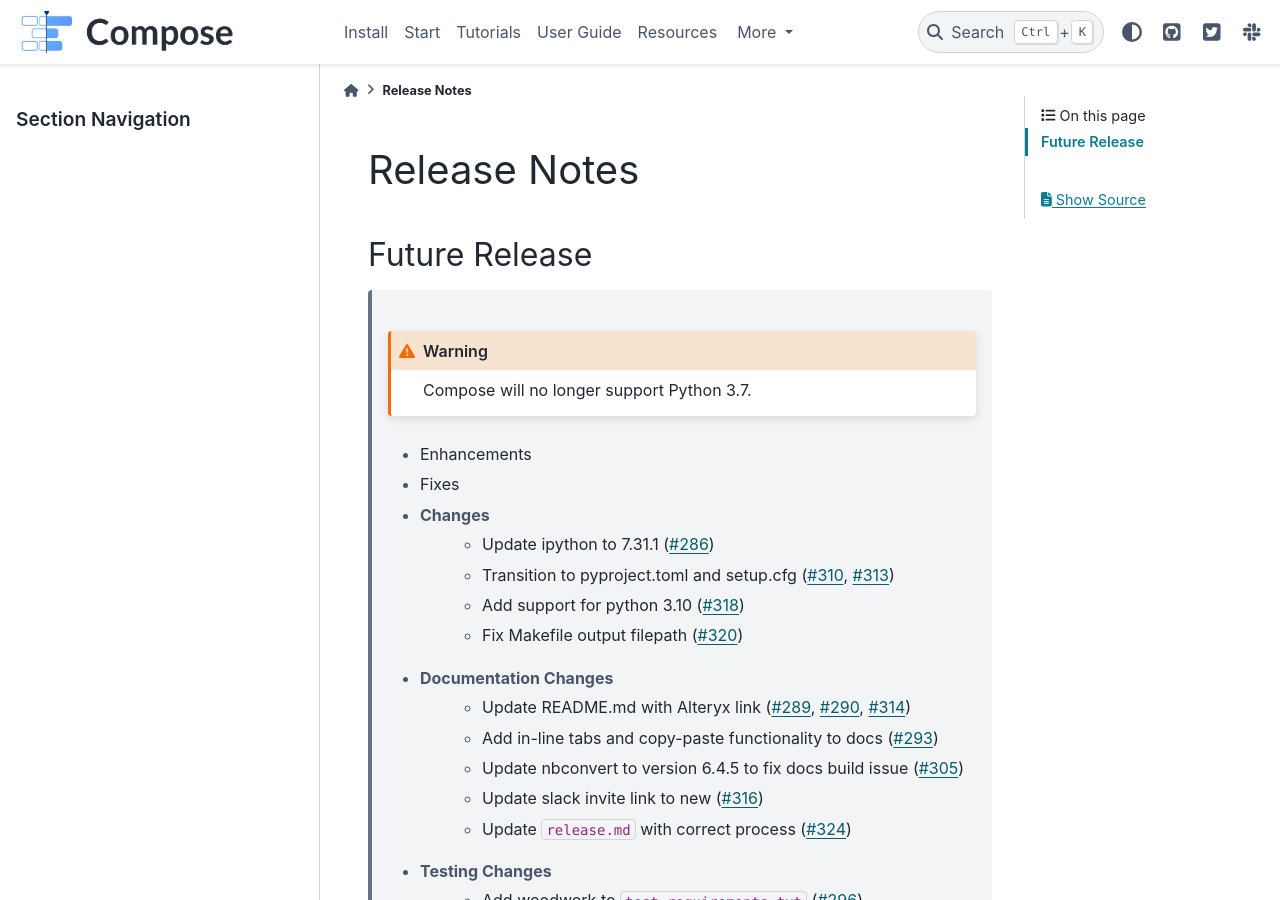
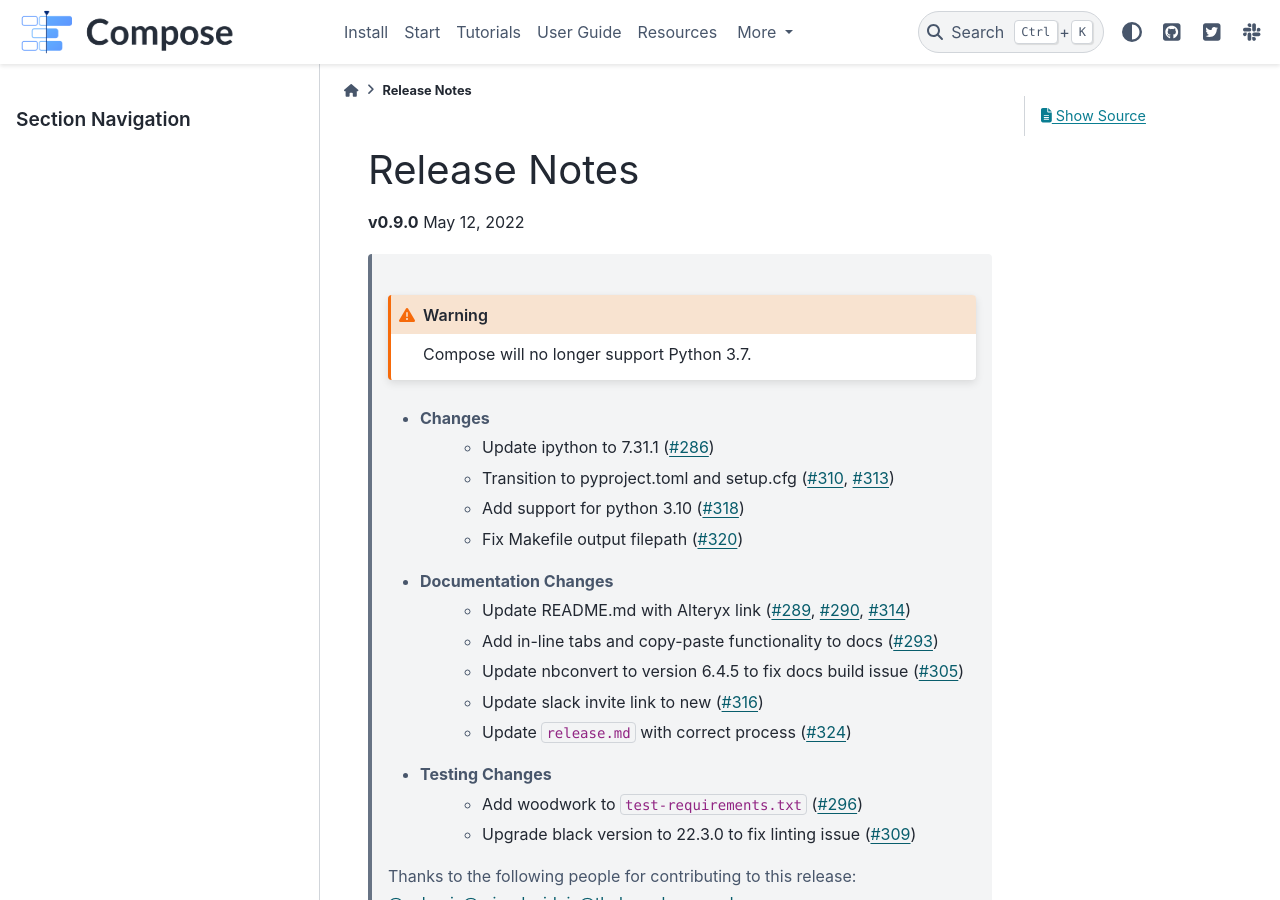
Before and after one commit to alteryx/compose, a Sphinx documentation site: the page built from docs/source/release_notes.rst, in a window 1280 px wide and 900 px high. Built offline with Sphinx 7.4.7 and the PyData theme 0.15.4, drawn with Linux system fonts in a browser that asks for light colours; comment, search, counter and statistics services are not loaded.

Commit message:
v0.9.0 (#325)
* more release.md fixes

* v0.9.0

```diff
--- a/composeml/version.py
+++ b/composeml/version.py
@@ -1 +1 @@
-__version__ = "0.8.0"
+__version__ = "0.9.0"
--- a/docs/source/release_notes.rst
+++ b/docs/source/release_notes.rst
@@ -2,14 +2,21 @@
 Release Notes
 =============
 
-Future Release
-==============
+.. Future Release
+  ==============
+    * Enhancements
+    * Fixes
+    * Changes
+    * Documentation Changes
+    * Testing Changes
+
+.. Thanks to the following people for contributing to this release:
+
+**v0.9.0** May 12, 2022
 
     .. warning::
         Compose will no longer support Python 3.7.
 
-    * Enhancements
-    * Fixes
     * Changes
         * Update ipython to 7.31.1 (:pr:`286`)
         * Transition to pyproject.toml and setup.cfg (:pr:`310`, :pr:`313`)
```
Also changed, not shown: release.md (+2 -2 lines), 1 other file.
